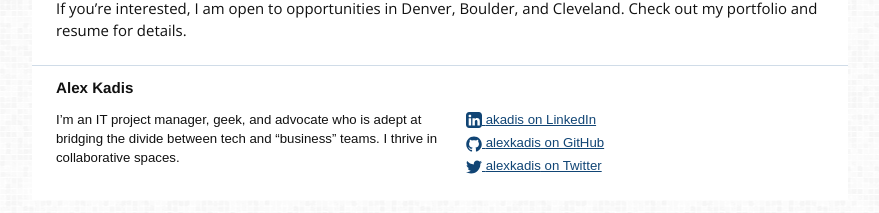
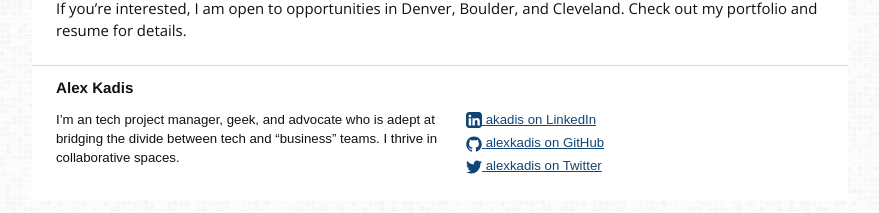
Before and after one commit to alexkadis/alexkadis-com, a Jekyll site: the page built from index.html, in a window 1280 px wide. Shown: the part 467-680 px from the top of the page, without its empty margins (200-1079 px from the left). Built offline with Jekyll 4.4.1, drawn with Linux system fonts in a browser that asks for light colours; some web fonts are replaced.

Commit message:
fully setup?

```diff
--- a/_config.yml
+++ b/_config.yml
@@ -2,7 +2,7 @@
 title: Alex Kadis
 # email: alex@kadis.me
 description: > # this means to ignore newlines until "baseurl:"
-  I&rsquo;m an IT project manager, geek, and advocate who is adept at bridging the divide between tech and &ldquo;business&rdquo; teams. I thrive in collaborative spaces.
+  I&rsquo;m an tech project manager, geek, and advocate who is adept at bridging the divide between tech and &ldquo;business&rdquo; teams. I thrive in collaborative spaces.
 
 baseurl: "" # the subpath of your site, e.g. /blog/
 url: "https://alexkadis.com" # the base hostname & protocol for your site
```
